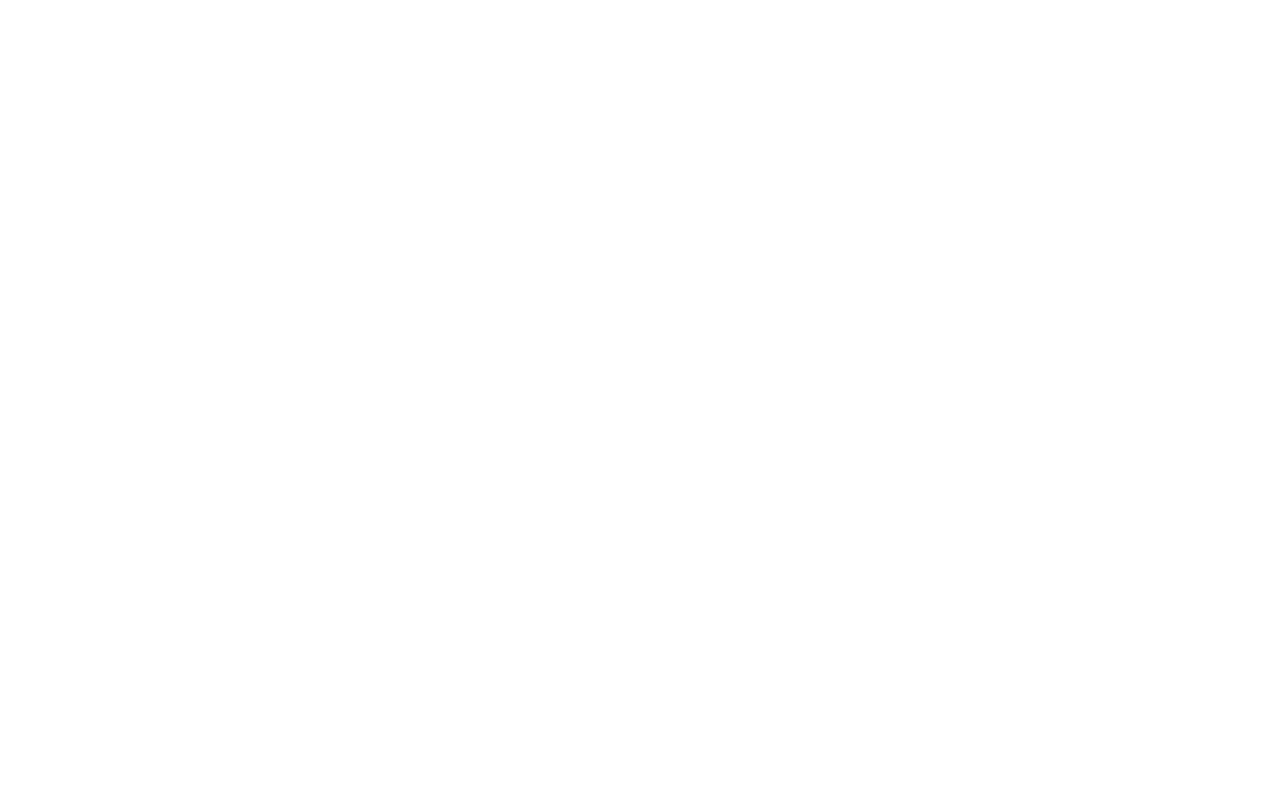
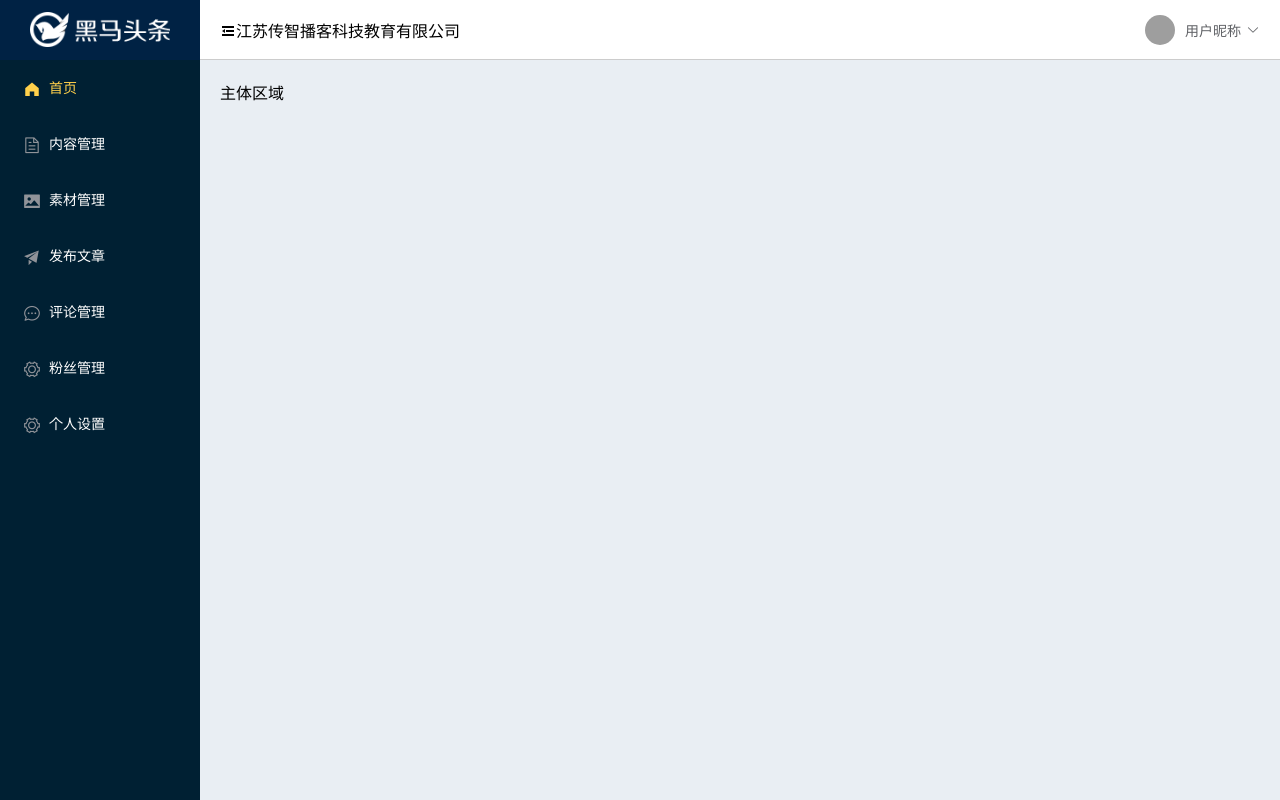
Before and after one commit to Jinan1950220/hmpc, a Vue app: page /#/ in a window 1280 px wide. Built offline with nearby package versions, Linux system fonts and the light colour scheme; grey boxes are pictures that could not be loaded.

Commit message:
完成主页基本布局

```diff
--- a/src/App.vue
+++ b/src/App.vue
@@ -1,5 +1,6 @@
 <template>
   <div id="app">
+    <!-- 用来根据当前 router/index.js 中的设置，来决定显示哪个组件 -->
     <router-view />
   </div>
 </template>
--- a/src/router/index.js
+++ b/src/router/index.js
@@ -2,11 +2,13 @@
 import VueRouter from 'vue-router'
 // 導入登陸組件
 import Login from '../views/login/index.vue'
+import Layout from '../views/layout/index.vue'
 
 Vue.use(VueRouter)
 
 const routes = [
-  { path: '/login', component: Login }
+  { path: '/login', component: Login },
+  { path: '/', component: Layout }
 ]
 
 const router = new VueRouter({
--- /dev/null
+++ b/src/views/layout/index.vue
@@ -0,0 +1,155 @@
+<template>
+  <el-container class="layout-container">
+
+    <!-- 如果折叠，宽是64 -->
+    <el-aside
+      class="aside"
+      :width="isCollapse ? '64px': '200px'">
+      <!-- 上面是一个logo
+        如果是折叠，要更换logo的背景图。添加一个类.minLogo
+      -->
+      <div class="logo" :class="{minLogo:isCollapse}"></div>
+      <!-- 菜单区域
+
+      collapse:控制折叠效果的
+        如果为true: 只显示图标，不显示文字，可以节省一定的宽度
+        如果是false: 显示图标和文字
+      -->
+      <el-menu
+          default-active="/"
+          class="nav-menu"
+          background-color="#002033"
+          text-color="#fff"
+          active-text-color="#ffd04b"
+          :collapse="isCollapse"
+          :collapse-transition="false"
+        >
+        <el-menu-item index="/">
+          <i class="el-icon-s-home"></i>
+          <span slot="title">首页</span>
+        </el-menu-item>
+        <el-menu-item index="/articles">
+          <i class="el-icon-document"></i>
+          <span slot="title">内容管理</span>
+        </el-menu-item>
+        <el-menu-item index="/image">
+          <i class="el-icon-picture"></i>
+          <span slot="title">素材管理</span>
+        </el-menu-item>
+        <el-menu-item index="/addArticle">
+          <i class="el-icon-s-promotion"></i>
+          <span slot="title">发布文章</span>
+        </el-menu-item>
+        <el-menu-item index="/comment">
+          <i class="el-icon-chat-dot-round"></i>
+          <span slot="title">评论管理</span>
+        </el-menu-item>
+        <el-menu-item index="/fans">
+          <i class="el-icon-setting"></i>
+          <span slot="title">粉丝管理</span>
+        </el-menu-item>
+        <el-menu-item index="/settings">
+          <i class="el-icon-setting"></i>
+          <span slot="title">个人设置</span>
+        </el-menu-item>
+
+      </el-menu>
+
+    </el-aside>
+
+    <el-container>
+      <el-header class="header">
+        <!-- 内容有两部分：公司名 + 右侧的下拉菜单 -->
+        <div>
+          <i
+          @click="isCollapse=!isCollapse"
+          :class="isCollapse ? 'el-icon-s-unfold' : 'el-icon-s-fold' "></i>
+          <span>江苏传智播客科技教育有限公司</span>
+        </div>
+
+        <el-dropdown>
+          <!-- 默认插槽：直接显示出来 -->
+          <div class="avatar-wrap">
+            <img class="avatar" src="http://toutiao.meiduo.site/FrvifflobfNNRM9V_ZBTI2ZaTH4n" alt="">
+            <span>用户昵称</span>
+            <i class="el-icon-arrow-down el-icon--right"></i>
+          </div>
+          <!-- 具名插槽：设置下拉菜单的内容 -->
+          <el-dropdown-menu slot="dropdown">
+            <el-dropdown-item>设置</el-dropdown-item>
+            <el-dropdown-item>退出</el-dropdown-item>
+          </el-dropdown-menu>
+        </el-dropdown>
+      </el-header>
+      <el-main class="main">
+        主体区域
+      </el-main>
+    </el-container>
+  </el-container>
+</template>
+
+<script>
+export default {
+  name: 'Layout',
+  props: { },
+  data () {
+    return {
+      isCollapse: false // 默认侧边栏不折叠（展开）
+    }
+  },
+  computed: { },
+  created () { },
+  mounted () { }
+}
+</script>
+
+<style lang="less" scoped>
+  /* 外层的容器
+    占满整个页面
+  */
+  .layout-container {
+    position: fixed;
+    left: 0;
+    right: 0;
+    top: 0;
+    bottom: 0;
+  }
+
+  .aside {
+    background-color: #002033;
+    .el-menu {
+      border-right: none;
+    }
+    .logo{
+        width: 100%;
+        height: 60px;
+        background: #002244 url(../../assets/logo_admin.png) no-repeat center / 140px auto;
+      }
+      // 覆盖background 的图片和大小，类书写在logo的下方。
+      .minLogo{
+        background-image: url(../../assets/logo_admin_01.png);
+        background-size: 36px auto;
+      }
+  }
+
+  .header {
+    display: flex;
+    justify-content: space-between;
+    align-items: center;
+    border-bottom: 1px solid #ccc;
+    .avatar-wrap {
+      display: flex;
+      align-items: center;
+      .avatar {
+        width: 30px;
+        height: 30px;
+        border-radius: 50%;
+        margin-right: 10px;
+      }
+    }
+  }
+
+  .main {
+    background-color: #e9eef3;
+  }
+</style>
--- a/src/views/login/index.vue
+++ b/src/views/login/index.vue
@@ -4,7 +4,6 @@
       el-form 表单组件
       每个表单项都必须使用 el-form-item 组件包裹
      -->
-
     <div class="login-form-wrap">
       <div class="login-head">
         <div class="logo"></div>
@@ -47,28 +46,34 @@
     // 双向绑定
     return {
       rules: {
-        // 属性名，就是一类验证规则，可以自己起名字
+        // 属性名，就是一类验证规则，可以自己起名字最好与user里面的文字下面的一样
         // 属性值，是一个数组，每一个对象表示一种规则
         mobile: [
-          // required 是必填项 message 提示信息 tigger 什么时候提示 blur 失去焦点
-          { required: true, message: '必须输入手机号', trigger: 'blur' },
-          { pattern: /^1[35789]\d{9}$/, message: '手机号格式不对', trigger: 'change' }
+          // required 是必填项 message 提示信息 trigger 什么时候提示 blur 失去焦点
+          { required: true, message: '手机号不能为空!', trigger: 'blur' },
+          { pattern: /^1[35789]\d{9}$/, message: '手机号格式错误', trigger: 'blur' }
+          /**
+           * /^1[3579]\d{9}$/
+           * ^: 以什么开头 ^1: 表示一1开头
+           * $: 以什么结尾
+           * [35789]: 表示第二位是 3,5,7,8,9 中的一个
+           * \d{9}: 表示9个数字
+           */
         ],
         code: [
-          { required: true, message: '必须输入验证码', trigger: 'blur' },
-          { pattern: /^\d{6}$/, message: '验证码格式不对', trigger: 'change' }
+          { required: true, message: '验证码不能为空!', trigger: 'blur' },
+          { pattern: /^\d{6}$/, message: '验证码格式不正确!', trigger: 'blur' }
         ],
         agree: [
           // value 当前值
           // 验证通过 直接写callback()
           // 验证不通过，callback(new Error('错误信息'))
           {
-            validator: (rule, value, callback) => {
+            validate: (rule, value, callback) => {
               if (value) {
-              // 如果是勾选中 则验证通过  否则 else
+                // 如果勾选中，验证通过
                 callback()
               } else {
-              // 如果不选中，返回错误信息
                 callback(new Error('请通过用户协议'))
               }
             },
```
